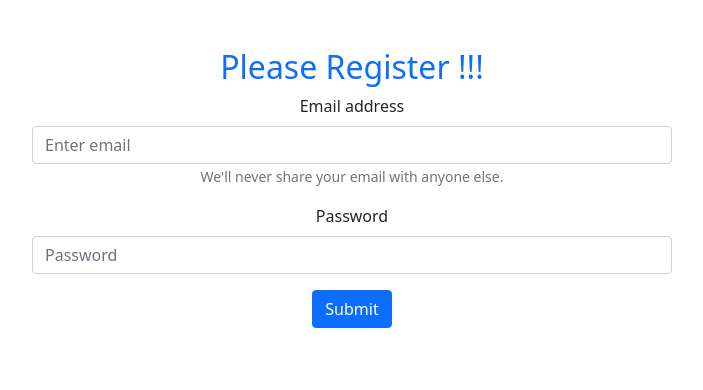
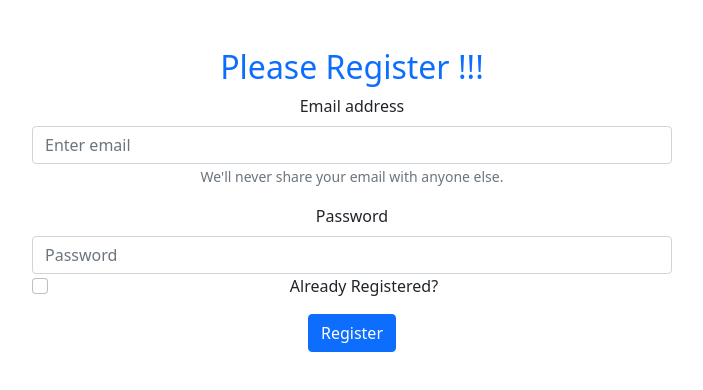
Before and after one commit to Pobarul-islam/email-password-authentication, a React (Create React App) app: page / in a window 1280 px wide. Shown: the top 390 px of the page, without its empty margins (288-991 px from the left). Built offline with nearby package versions, Linux system fonts and the light colour scheme.

Commit message:
some code added

```diff
--- a/src/App.js
+++ b/src/App.js
@@ -1,4 +1,4 @@
-import { createUserWithEmailAndPassword, getAuth } from "firebase/auth";
+import { createUserWithEmailAndPassword, getAuth, signInWithEmailAndPassword } from "firebase/auth";
 
 import "./App.css";
 import app from "./firebase.init";
@@ -10,8 +10,10 @@
 const auth = getAuth(app);
 
 function App() {
+
   const [validated, setValidated] = useState(false);
-  const [error, setError] = useState('');
+  const [registered, setRegistred] = useState(false);
+  const [error, setError] = useState("");
   const [email, setEmail] = useState("");
   const [password, setPassword] = useState("");
 
@@ -22,7 +24,9 @@
   const handlePasswordBlur = (event) => {
     setPassword(event.target.value);
   };
-
+  const handleRegisteredChange = event => {
+    setRegistred(event.target.value);
+}
   const handleFormSubmit = (event) => {
     event.preventDefault();
     const form = event.currentTarget;
@@ -31,27 +35,45 @@
       return;
     }
     if (!/(?=.*?[#?!@$%^&*-])/.test(password)) {
-      setError('Password Should contain at least one special character');
+      setError("Password Should contain at least one special character");
       return;
     }
-
-    setValidated(true);
-    setError('');
+    if (registered) {
+      signInWithEmailAndPassword(auth, email, password)
+        .then(result => {
+          const user = result.user;
+          console.log(user);
+        })
+        .catch(error => {
+          console.error(error);
+          setError(error.message);
+      })
+    }
+    else {
       createUserWithEmailAndPassword(auth, email, password)
         .then((result) => {
           const user = result.user;
           console.log(user);
+          setEmail("");
+          setPassword("");
         })
         .catch((error) => {
           console.log(error);
+          setError(error.message);
         });
+    }
+
+    setValidated(true);
+    setError("");
+
+
     console.log("form submited", email, password);
     event.preventDefault();
   };
   return (
     <div className="App">
       <div className="registrationm w-50 mx-auto mt-5">
-        <h2 className="text-primary">Please Register !!!</h2>
+        <h2 className="text-primary">Please {registered ? 'Login': 'Register' } !!!</h2>
         <Form noValidate validated={validated} onSubmit={handleFormSubmit}>
           <Form.Group className="mb-3" controlId="formBasicEmail">
             <Form.Label>Email address</Form.Label>
@@ -81,11 +103,18 @@
             <Form.Control.Feedback type="invalid">
               Please provide a valid Password.
             </Form.Control.Feedback>
-            <p className="text-danger">{ error}</p>
+
+            <Form.Group className="mb-3" controlId="formBasicCheckbox">
+              <Form.Check
+                onChange={handleRegisteredChange}
+                type="checkbox"
+                label="Already Registered?"
+              />
             </Form.Group>
-
+          </Form.Group>
+          <p className="text-danger">{error}</p>
           <Button variant="primary" type="submit">
-            Submit
+           {registered? 'Login' : 'Register'}
           </Button>
         </Form>
       </div>
```
Lines whose indentation alone changed are shown as unchanged.
